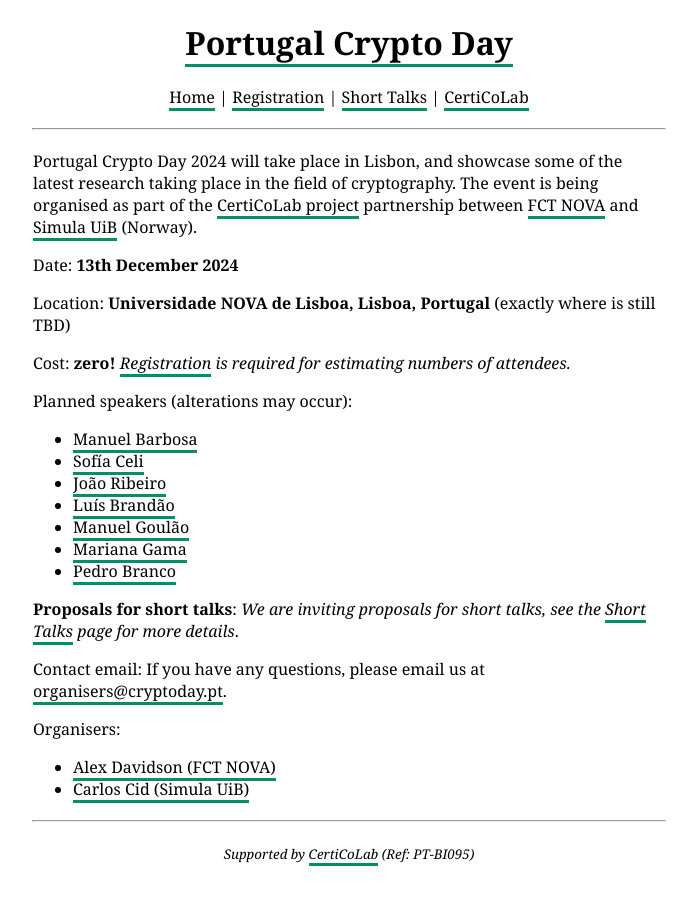
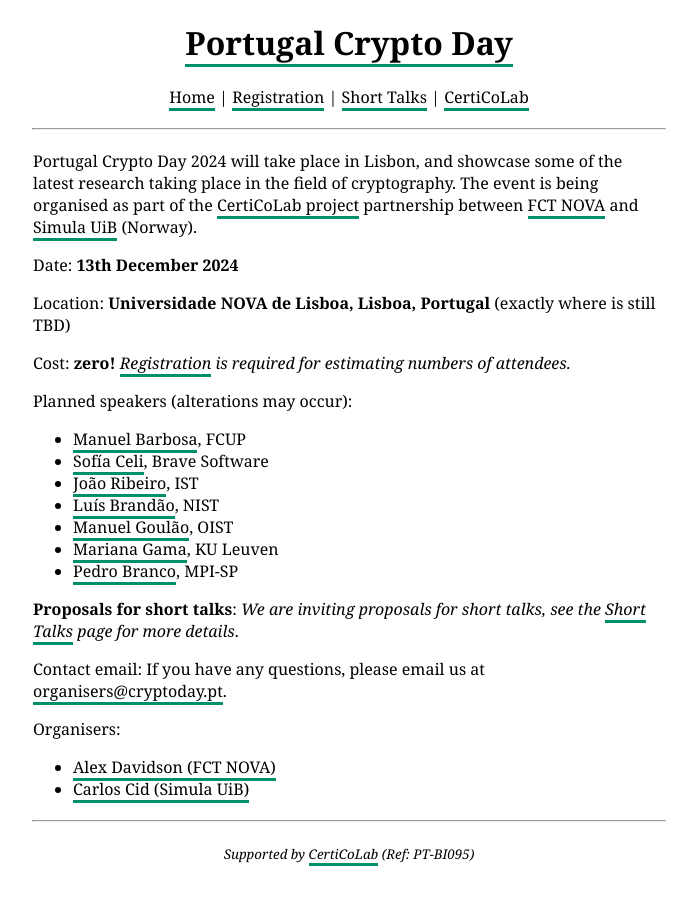
Before and after one commit to cryptoday-pt/cryptoday-pt.github.io, a Jekyll site: the page built from index.html, in a window 1280 px wide. Shown: the whole page, without its empty margins (291-988 px from the left). Built offline with Jekyll 4.4.1, drawn with Linux system fonts in a browser that asks for light colours; the list of posts is cut into pages by our own code.

Commit message:
Add affiliations

```diff
--- a/index.html
+++ b/index.html
@@ -16,13 +16,13 @@
 <p>
     Planned speakers (alterations may occur):
     <ul>
-        <li><a href="https://www.dcc.fc.up.pt/~mbb/">Manuel Barbosa</a></li>
-        <li><a href="https://sofiaceli.com/">Sofía Celi</a></li>
-        <li><a href="https://sites.google.com/site/joaorib94/">João Ribeiro</a></li>
-        <li><a href="https://www.nist.gov/people/luis-t-n-brandao">Luís Brandão</a></li>
-        <li><a href="https://groups.oist.jp/netq/members-0#goulao">Manuel Goulão</a></li>
-        <li><a href="https://mmargama.github.io/">Mariana Gama</a></li>
-        <li><a href="https://sites.google.com/view/pmbranco">Pedro Branco</a></li>
+        <li><a href="https://www.dcc.fc.up.pt/~mbb/">Manuel Barbosa</a>, FCUP</li>
+        <li><a href="https://sofiaceli.com/">Sofía Celi</a>, Brave Software</li>
+        <li><a href="https://sites.google.com/site/joaorib94/">João Ribeiro</a>, IST</li>
+        <li><a href="https://www.nist.gov/people/luis-t-n-brandao">Luís Brandão</a>, NIST</li>
+        <li><a href="https://groups.oist.jp/netq/members-0#goulao">Manuel Goulão</a>, OIST</li>
+        <li><a href="https://mmargama.github.io/">Mariana Gama</a>, KU Leuven</li>
+        <li><a href="https://sites.google.com/view/pmbranco">Pedro Branco</a>, MPI-SP</li>
     </ul>
 </p>
 <p>
```
